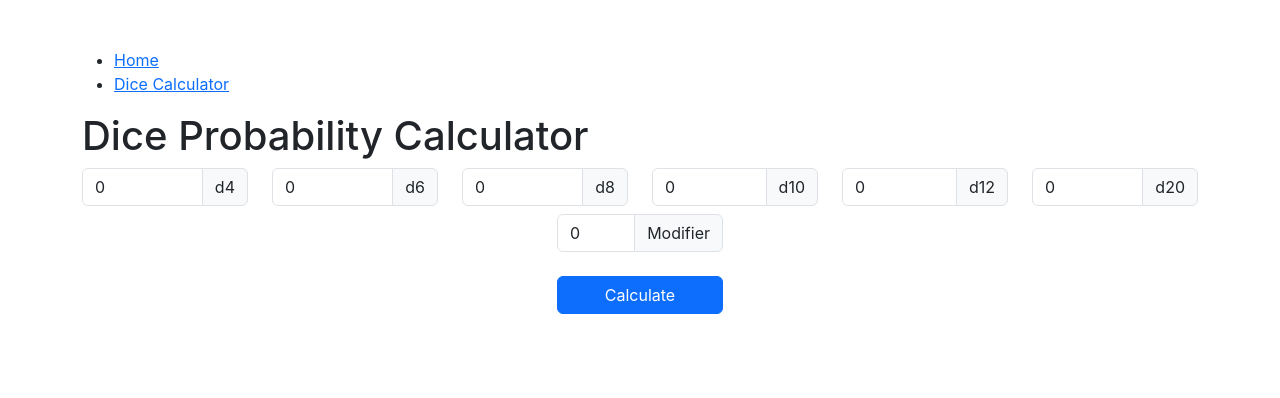
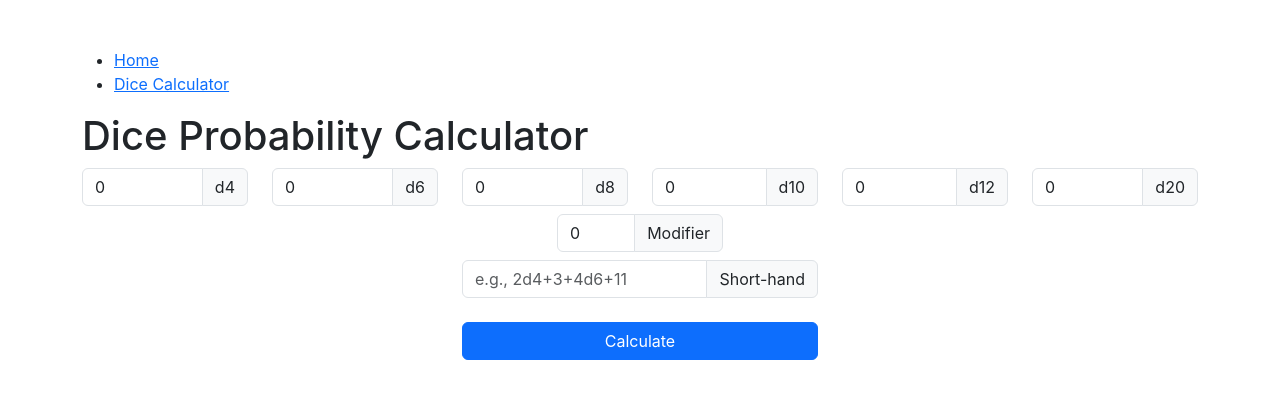
Before and after one commit to jefcollier/Chances, a React (Create React App) app in the folder chances-app/: page /dice in a window 1280 px wide. Shown: the top 398 px of the page. Built offline with nearby package versions, Linux system fonts and the light colour scheme.

Commit message:
Added short-hand filter

```diff
--- a/chances-app/src/components/DiceForm.js
+++ b/chances-app/src/components/DiceForm.js
@@ -10,6 +10,7 @@ const DiceForm = ({ onCalculate }) => {
     { sides: 20, count: 0 },
   ]);
   const [modifier, setModifier] = useState(0);
+  const [shortHandInput, setShortHandInput] = useState('');
 
   const handleCountChange = (index, newCount) => {
     const updatedDice = [...dice];
@@ -19,7 +20,56 @@ const DiceForm = ({ onCalculate }) => {
 
   const handleSubmit = (e) => {
     e.preventDefault();
-    onCalculate({ dice, modifier });
+    let calculatedDice = [...dice];
+    let calculatedModifier = modifier;
+
+    if (shortHandInput) {
+      const parsed = parseShortHand(shortHandInput);
+      calculatedDice = parsed.dice;
+      calculatedModifier = parsed.modifier;
+    }
+
+    onCalculate({ dice: calculatedDice, modifier: calculatedModifier });
+  };
+
+  const parseShortHand = (input) => {
+    const newDice = [
+      { sides: 4, count: 0 },
+      { sides: 6, count: 0 },
+      { sides: 8, count: 0 },
+      { sides: 10, count: 0 },
+      { sides: 12, count: 0 },
+      { sides: 20, count: 0 },
+    ];
+    let newModifier = 0;
+
+    const parts = input.split(/([+-])/).filter(Boolean); // Split by + or - but keep the delimiter
+    let currentSign = 1; // 1 for +, -1 for -
+
+    parts.forEach((part) => {
+      part = part.trim();
+      if (part === '+') {
+        currentSign = 1;
+      } else if (part === '-') {
+        currentSign = -1;
+      } else if (part.includes('d')) {
+        const [countStr, sidesStr] = part.split('d');
+        const count = parseInt(countStr, 10) || 1;
+        const sides = parseInt(sidesStr, 10);
+
+        const diceIndex = newDice.findIndex(d => d.sides === sides);
+        if (diceIndex !== -1) {
+          newDice[diceIndex].count += count * currentSign;
+        }
+      } else {
+        const value = parseInt(part, 10);
+        if (!isNaN(value)) {
+          newModifier += value * currentSign;
+        }
+      }
+    });
+
+    return { dice: newDice, modifier: newModifier };
   };
 
   return (
@@ -54,7 +104,22 @@ const DiceForm = ({ onCalculate }) => {
         </div>
       </div>
       <div className="row justify-content-center">
-        <div className="col-sm-4 col-md-3 col-lg-2 mt-3">
+        <div className="col-sm-6 col-md-5 col-lg-4 mb-2">
+          <div className="input-group">
+            <input
+              type="text"
+              className="form-control"
+              id="shortHandInput"
+              value={shortHandInput}
+              onChange={(e) => setShortHandInput(e.target.value)}
+              placeholder="e.g., 2d4+3+4d6+11"
+            />
+            <span className="input-group-text">Short-hand</span>
+          </div>
+        </div>
+      </div>
+      <div className="row justify-content-center">
+        <div className="col-sm-6 col-md-5 col-lg-4 mt-3">
           <button type="submit" className="btn btn-primary w-100">Calculate</button>
         </div>
       </div>
```
